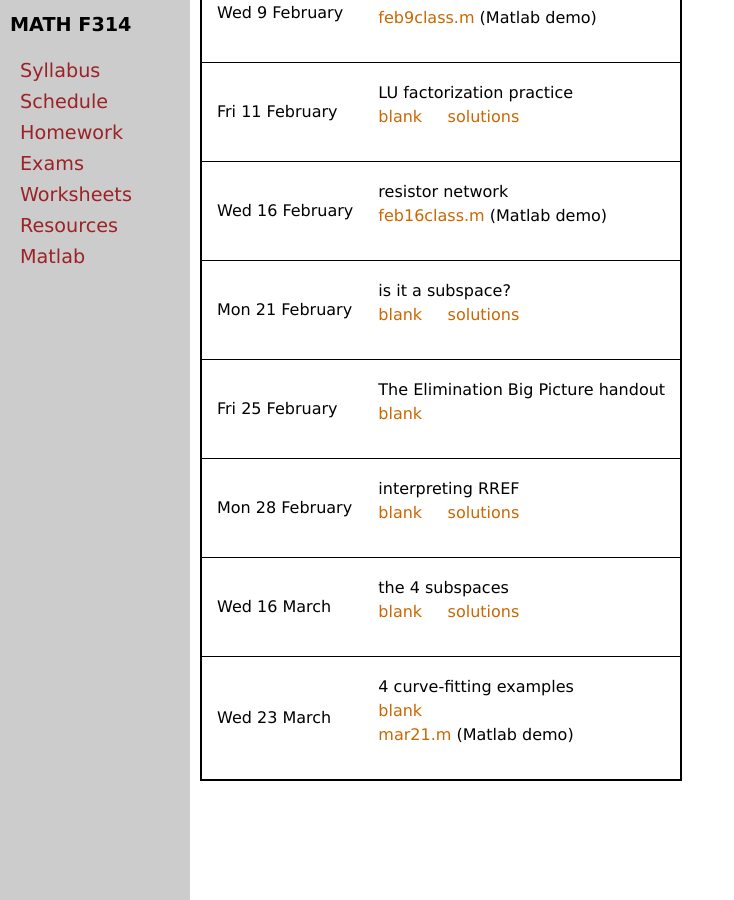
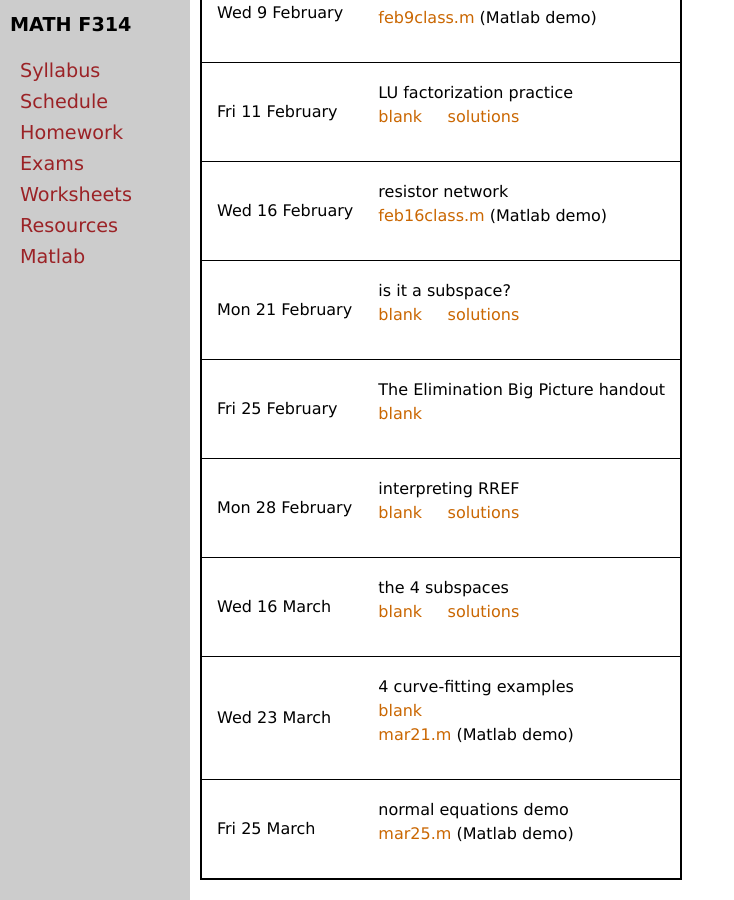
Before and after one commit to bueler/math314, a Jekyll site: the page built from worksheets.md, in a window 1280 px wide and 900 px high, scrolled down 507 px. Shown: the whole window, without its empty margins (0-734 px from the left). Built offline with Jekyll 4.4.1, drawn with Linux system fonts in a browser that asks for light colours.

Commit message:
post in-class demo

```diff
--- a/_data/worksheets.yml
+++ b/_data/worksheets.yml
@@ -42,3 +42,6 @@ worksheets:
   blank: 21mar.pdf
   description: 4 curve-fitting examples
   mfile: mar21.m
+- name: Fri 25 March
+  description: normal equations demo
+  mfile: mar25.m
```
Also changed, not shown: 1 other file.
